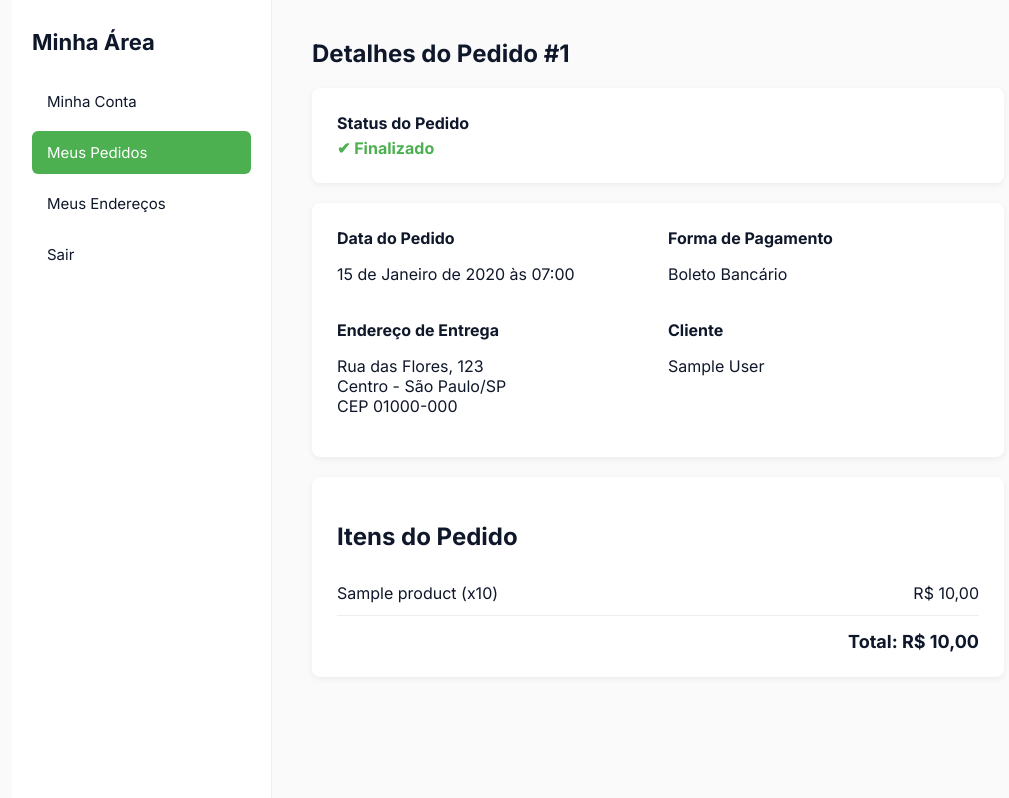
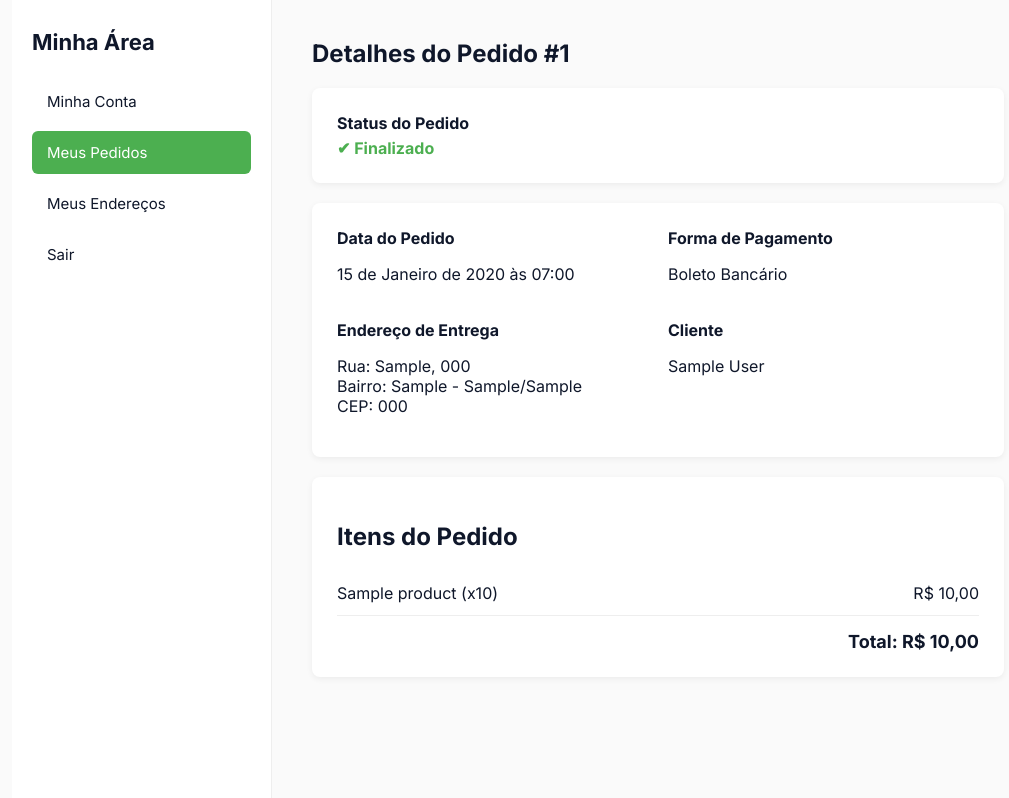
Before and after one commit to carlosEduardo704/market, a Django app: page /my_account/orders/1 in a window 1280 px wide. Shown: the part 113-911 px from the top of the page, without its empty margins (112-1121 px from the left). Run offline with Django 5.2, Linux system fonts and the light colour scheme; a user stored in the database is signed in; tables that the repository leaves empty hold one stand-in row (values such as "Sample post"); some libraries are stand-ins or nearby versions.

Commit message:
setting 'Endereço de Entrega' on template

```diff
--- a/order/templates/order_detail.html
+++ b/order/templates/order_detail.html
@@ -106,9 +106,9 @@
         <div>
           <strong>Endereço de Entrega</strong>
           <p>
-            Rua das Flores, 123<br>
-            Centro - São Paulo/SP<br>
-            CEP 01000-000
+            Rua: {{order.shipping_street}}, {{order.shipping_number}}<br>
+            Bairro: {{ order.shipping_quartier }} - {{ order.shipping_city}}/{{ order.shipping_uf}}<br>
+            CEP: {{ order.shipping_zip_code}}
           </p>
         </div>
         <div>
```
